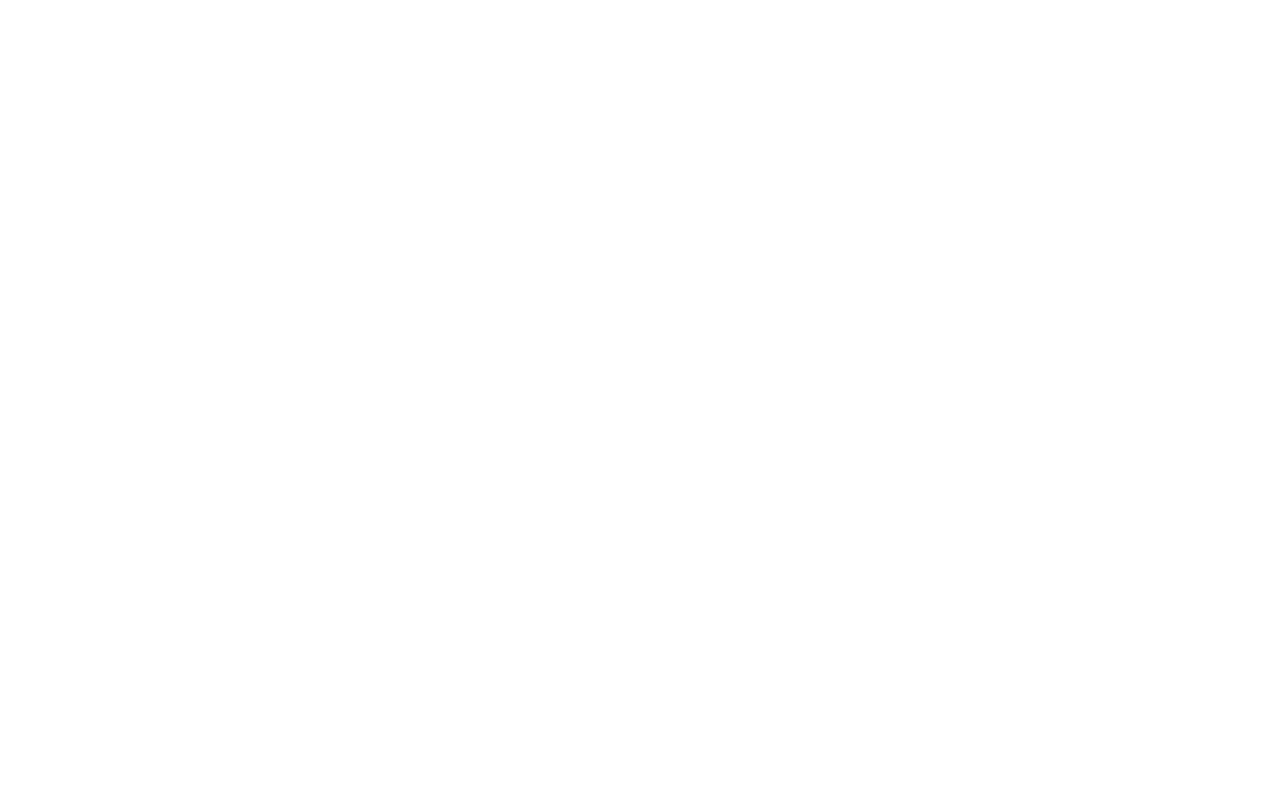
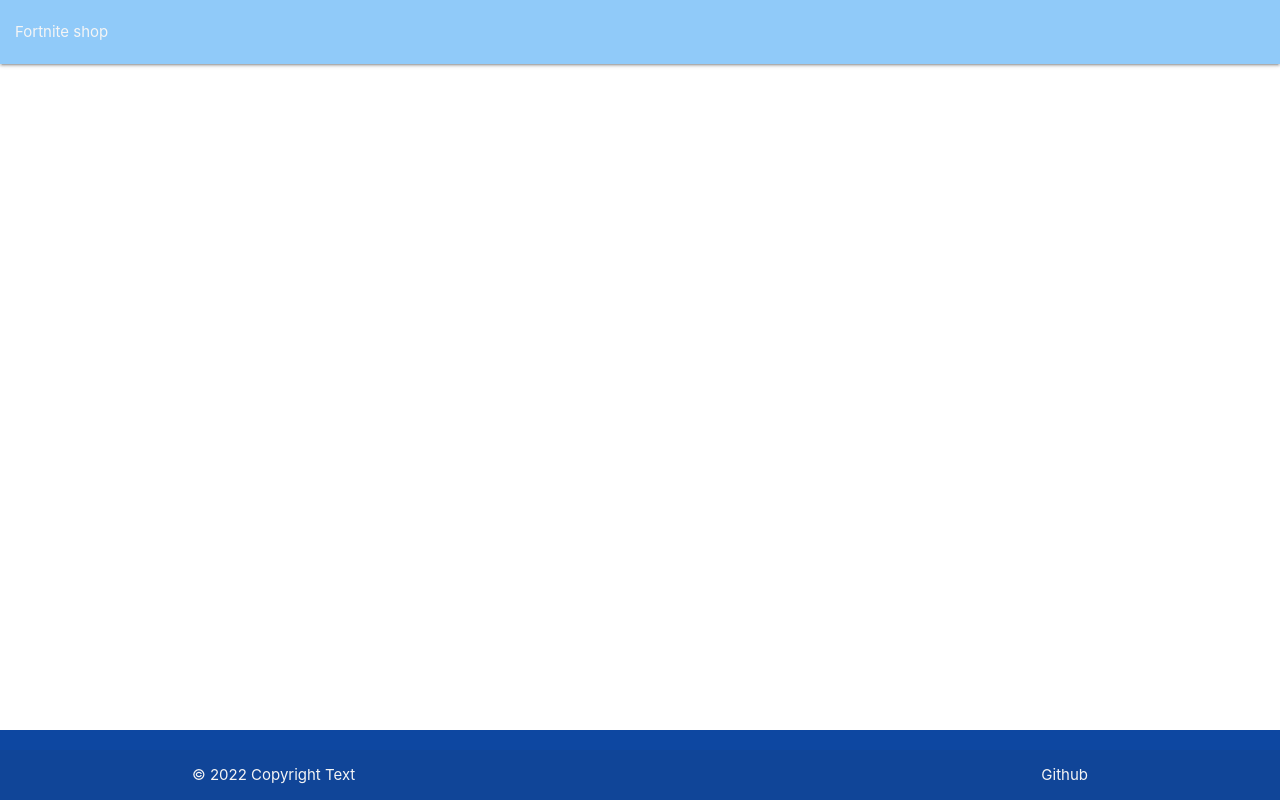
Before and after one commit to Ghostik-gh/React-fortnite-shop, a React (Create React App) app: page / in a window 1280 px wide. Built offline with nearby package versions, Linux system fonts and the light colour scheme; the HTML template or start-up script is replaced by a standard one.

Commit message:
add shop & config

```diff
--- a/src/App.js
+++ b/src/App.js
@@ -1,10 +1,15 @@
+import { Footer } from "./Footer";
+import { Header } from "./Header";
+import { Shop } from "./Shop";
 
 
 function App() {
   return (
-    <div className="App">
-
-    </div>
+    <>
+      <Header />
+      <Shop />
+      <Footer />
+    </>
   );
 }
 
--- a/src/Shop.jsx
+++ b/src/Shop.jsx
@@ -0,0 +1,7 @@
+function Shop(){
+    return <main className="container content">
+
+    </main>
+}
+
+export {Shop};
--- /dev/null
+++ b/src/config.js
@@ -0,0 +1,6 @@
+const API_KEY = process.env.REACT_APP_API_KEY;
+
+const API_URL = "";
+
+
+export {API_KEY, API_URL}
--- a/src/index.css
+++ b/src/index.css
@@ -18,6 +18,7 @@ code {
 
 .content {
   min-height: calc(100vh - 70px - 64px);
+  padding: 1.5rem 0;
 }
 
 .items {
```
